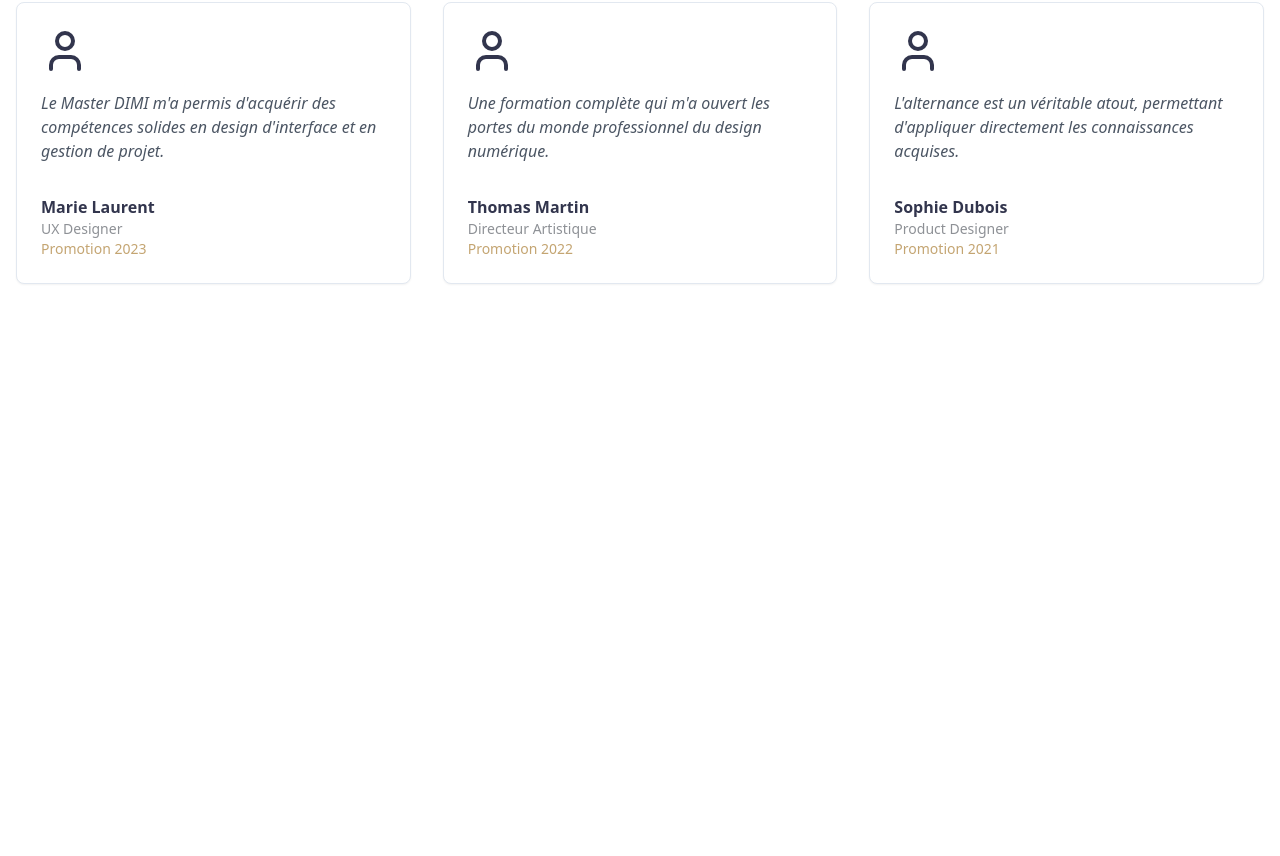
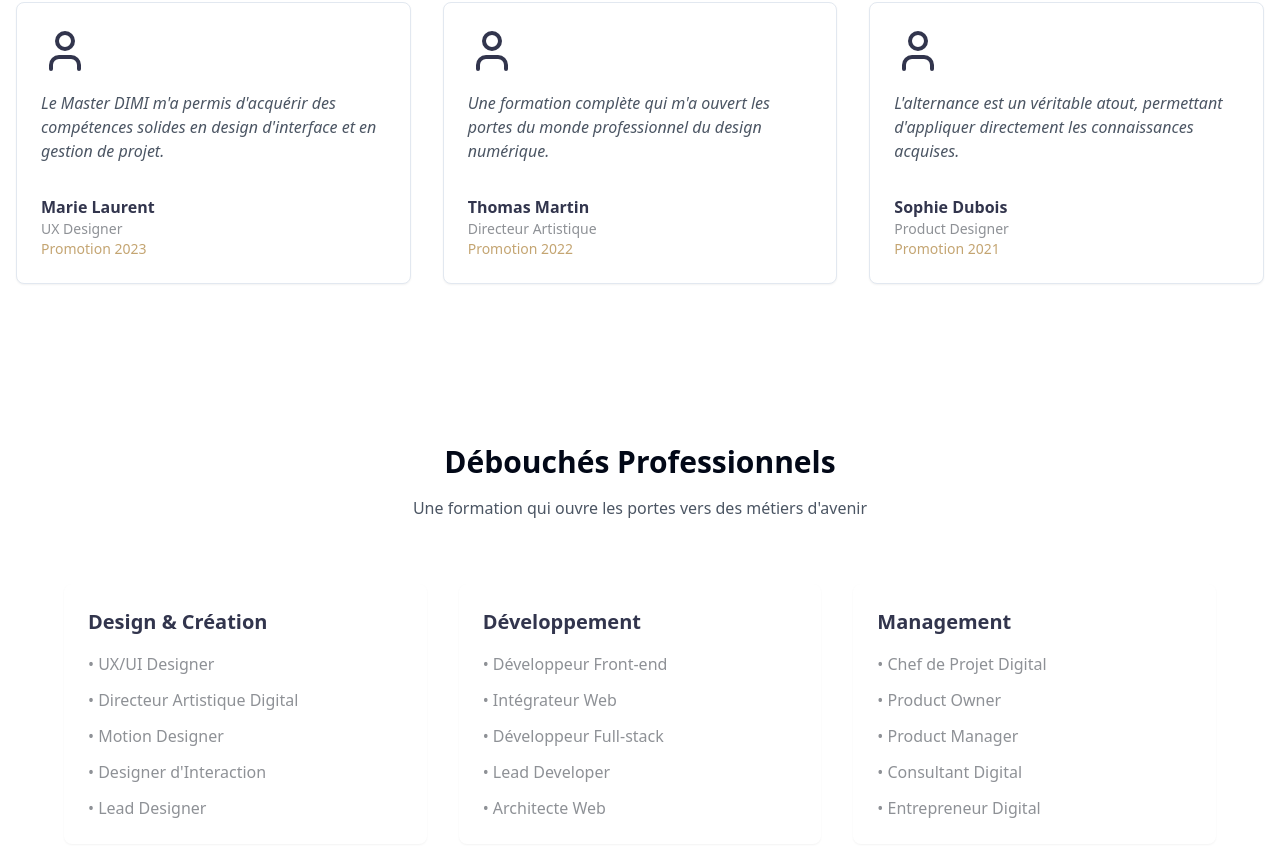
Before and after one commit to O-drey/doci-dimi-display, a React (Vite) app: page / in a window 1280 px wide. Shown: the part 3289-4145 px from the top of the page. Before the commit the page ends 3653 px from the top, so only its background shows below. Built offline with nearby package versions, Linux system fonts and the light colour scheme.

Commit message:
Add débouchés section
Add a section about career opportunities.

```diff
--- a/src/pages/Index.tsx
+++ b/src/pages/Index.tsx
@@ -209,6 +209,50 @@ const Index = () => {
           </div>
         </div>
       </section>
+
+      {/* Débouchés Section */}
+      <section className="py-20">
+        <div className="container px-4">
+          <div className="max-w-3xl mx-auto text-center mb-16">
+            <h2 className="text-3xl font-bold mb-4">Débouchés Professionnels</h2>
+            <p className="text-gray-600">
+              Une formation qui ouvre les portes vers des métiers d'avenir
+            </p>
+          </div>
+          <div className="grid md:grid-cols-3 gap-8 max-w-6xl mx-auto">
+            <div className="p-6 bg-white rounded-lg shadow-sm">
+              <h3 className="text-xl font-semibold mb-4 text-uspn-navy">Design & Création</h3>
+              <ul className="space-y-3 text-uspn-beige">
+                <li>• UX/UI Designer</li>
+                <li>• Directeur Artistique Digital</li>
+                <li>• Motion Designer</li>
+                <li>• Designer d'Interaction</li>
+                <li>• Lead Designer</li>
+              </ul>
+            </div>
+            <div className="p-6 bg-white rounded-lg shadow-sm">
+              <h3 className="text-xl font-semibold mb-4 text-uspn-navy">Développement</h3>
+              <ul className="space-y-3 text-uspn-beige">
+                <li>• Développeur Front-end</li>
+                <li>• Intégrateur Web</li>
+                <li>• Développeur Full-stack</li>
+                <li>• Lead Developer</li>
+                <li>• Architecte Web</li>
+              </ul>
+            </div>
+            <div className="p-6 bg-white rounded-lg shadow-sm">
+              <h3 className="text-xl font-semibold mb-4 text-uspn-navy">Management</h3>
+              <ul className="space-y-3 text-uspn-beige">
+                <li>• Chef de Projet Digital</li>
+                <li>• Product Owner</li>
+                <li>• Product Manager</li>
+                <li>• Consultant Digital</li>
+                <li>• Entrepreneur Digital</li>
+              </ul>
+            </div>
+          </div>
+        </div>
+      </section>
     </div>
   );
 };
```
